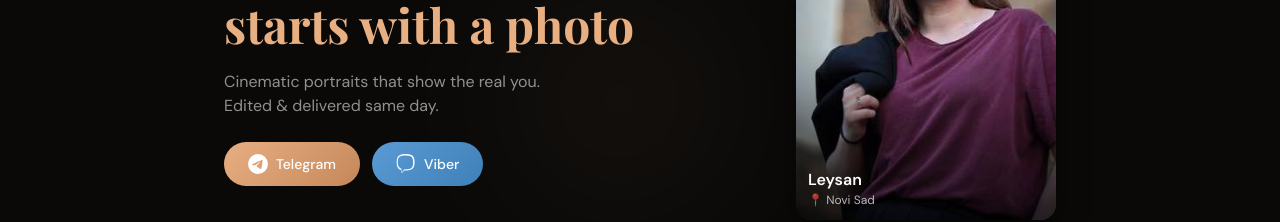
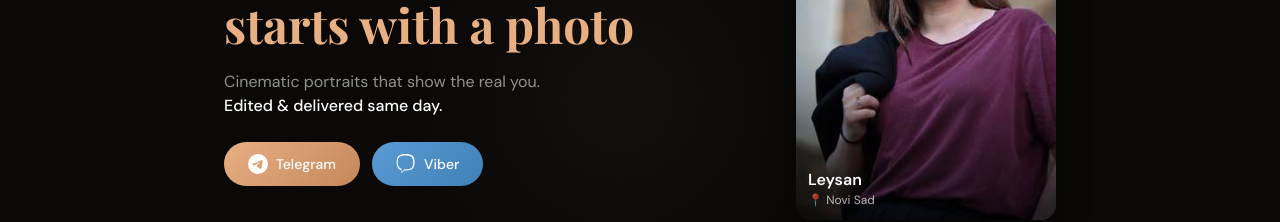
Before and after one commit to MaxKysh/maxready, a React (Vite) app: page / in a window 1280 px wide. Shown: the part 207-429 px from the top of the page. Built offline with nearby package versions, Linux system fonts and the light colour scheme; a web font is replaced by a local one.

Commit message:
Add files via upload

```diff
--- a/src/App.jsx
+++ b/src/App.jsx
@@ -178,7 +178,7 @@ export default function App(){
           <div className="hero-text">
             <p className="text-xs font-mono tracking-[.3em] uppercase mb-3" style={{color:C.b}}>Dating photography · Novi Sad</p>
             <h1 className="text-3xl font-bold leading-tight mb-4" style={{fontFamily:"'Playfair Display',serif",fontSize:"clamp(1.8rem,4.5vw,3rem)"}}>Your next date<br/><span style={{color:C.a}}>starts with a photo</span></h1>
-            <p className="text-white/55 text-base mb-6" style={{maxWidth:"22rem"}}>Cinematic portraits that show the real you. Edited & delivered same day.</p>
+            <p className="text-white/55 text-base mb-6" style={{maxWidth:"22rem"}}>Cinematic portraits that show the real you.<br/><span className="text-white font-medium">Edited & delivered same day.</span></p>
             <Btns center={false}/>
           </div>
           <div className="hero-card"><SS/></div>
```
